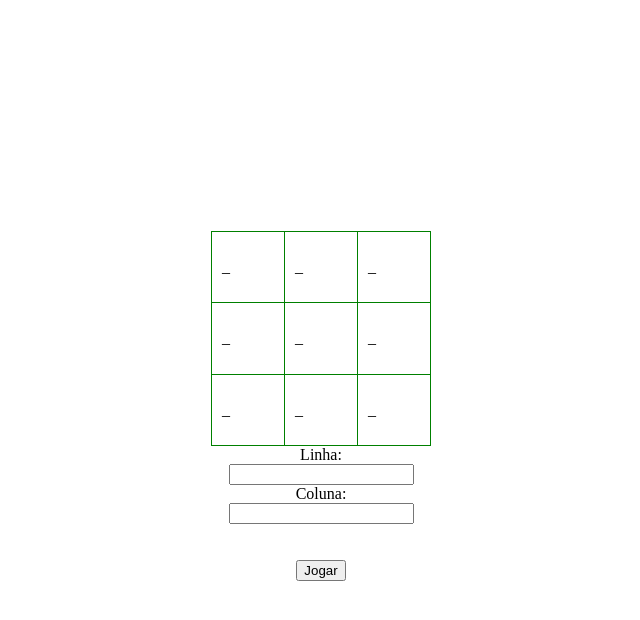
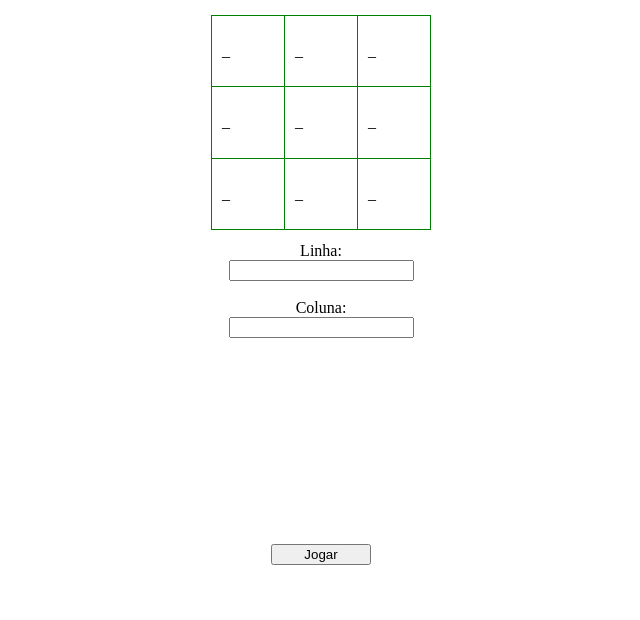
Before and after one commit to geovanagonclvs/jogo-da-velha, a plain HTML site: page index.html in a window 1280 px wide. Shown: the whole page, without its empty margins (319-959 px from the left). Drawn offline with Linux system fonts and the light colour scheme.

Commit message:
criei uma classe para cada um dos elementos do site

```diff
--- a/index.html
+++ b/index.html
@@ -21,7 +21,7 @@
     <div class="textoColuna">Coluna:</div>
     <input class="coluna" type="text" id="inputColuna"> <br> <br>
 
-    <input type="button" value="Jogar" onclick="jogada1()"> <br>
+    <input class="botao"  type="button" value="Jogar" onclick="jogada1()"> <br>
 
 
 
--- a/style.css
+++ b/style.css
@@ -23,3 +23,33 @@
 
 
 }
+
+.textoLinha{
+    position: relative;
+    top: 12px
+}
+
+.linha{
+
+    position: relative;
+    top: 12px;
+}
+
+.textoColuna{
+    position:relative;
+    top: 30px;
+}
+
+.coluna{
+
+    position: relative;
+    top: 30px;
+}
+
+.botao{
+
+    margin: 300px;
+    width: 100px ;
+    position: relative;
+    top:-100px;
+}
```
